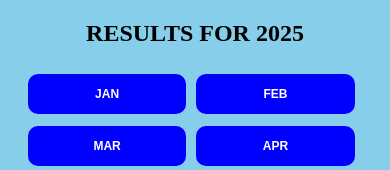
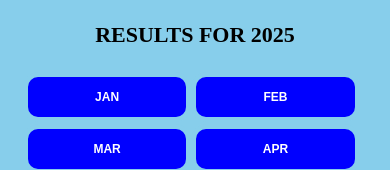
Before and after one commit to andydick1947/Llantonian, a plain HTML site: page res-mnths.html in a window 390 px wide. Shown: the top 170 px of the page. Drawn offline with Linux system fonts and the light colour scheme.

Commit message:
upbate css

```diff
--- a/res-bar.css
+++ b/res-bar.css
@@ -6,6 +6,12 @@ body{
 h1{
   color: black;
   text-align:center;
+}
+.subtit{
+  color: black;
+  text-align:center;
+  font-size: 26px;
+  font-weight: bold;
 }
 .butn{
   background-color:blue;
@@ -34,6 +40,7 @@ h1{
   flex-wrap: wrap;
 
 }
+
 @media only screen and (min-width: 420px) and (max-width: 1000px){
     .butn{
      width: 30%;
@@ -43,7 +50,12 @@ h1{
      }
 
     }
-
+    .subtit{
+      color: black;
+      text-align:center;
+      font-size: 22px;
+      font-weight: bold;
+    }
     @media only screen and (min-width: 360px) and (max-width: 420px){
       .butn{
         width: 50%;
@@ -52,7 +64,12 @@ h1{
        .my-grid1{
         margin-top:4%;
        }
-
+       .subtit{
+        color: black;
+        text-align:center;
+        font-size: 20px;
+        font-weight: bold;
+      }
       }
 
       @media only screen and (min-width: 20px) and (max-width: 360px){
@@ -63,5 +80,19 @@ h1{
          .my-grid1{
           margin-top:4%;
          }
+         .subtit{
+          color: black;
+          text-align:center;
+          font-size: 16px;
+          font-weight: bold;
+        }
+      }
+      @media only screen and (min-width: 320px) and (max-width: 600px){
 
+         .subtit{
+          color: black;
+          text-align:center;
+          font-size: 22px;
+          font-weight: bold;
         }
+      }
--- a/res-mnths.html
+++ b/res-mnths.html
@@ -9,7 +9,7 @@
 </head>
 <body>
 
-  <h2 style="color:black;text-align:center;">RESULTS FOR 2025</h2>
+  <p class="subtit">RESULTS FOR 2025</p>
 
   <div class="my-grid1">
   <button class="butn" onclick="document.location='resJAN.html'">JAN</button>
```
Lines whose indentation alone changed are shown as unchanged.
